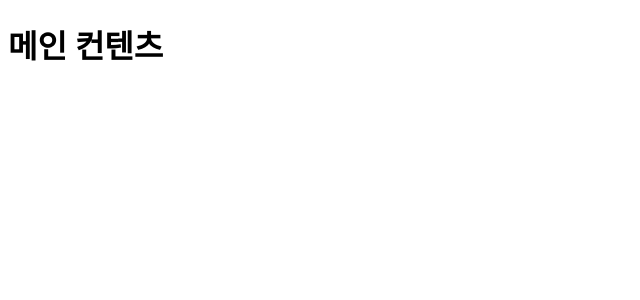
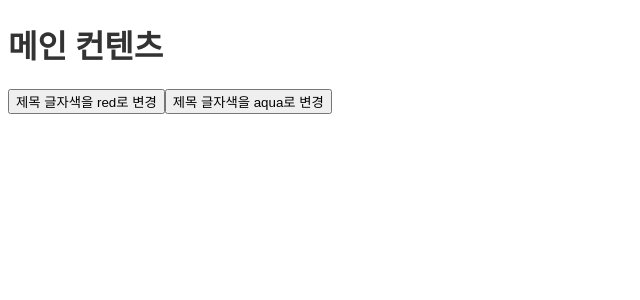
Before and after one commit to minechoo/React, a React (Create React App) app: page / in a window 1280 px wide. Shown: the top 300 px of the page, without its empty margins (0-640 px from the left). Built offline with nearby package versions, Linux system fonts and the light colour scheme.

Commit message:
제목복 컬러변경

```diff
--- a/src/App.js
+++ b/src/App.js
@@ -9,22 +9,27 @@ function App() {
 	//State: 컴포넌트 내부에서 특정정보값을 담아줌 - 해당 값이 바뀌면 컴포넌트 함수를 강제 재호출하면서 새로운 화면으로 갱신
 
 	//useState 는 배열값을 리턴[인수로 전달한 값을 state에 담아서 첫번째값, 해당 state 를 변경할 수 있는 전용함수]
-	const [isPop, setIsPop] = useState(false);
+	const [IsPop, setIsPop] = useState(false);
 	console.log(useState(false));
+
+	const [Color, setColor] = useState('#333');
 
 	return (
 		<>
 			<main className='wrap'>
 				<h1
+					style={{ color: Color }}
 					onClick={() => {
 						setIsPop(true);
 					}}
 				>
 					메인 컨텐츠
 				</h1>
+				<button onClick={() => setColor('red')}>제목 글자색을 red로 변경</button>
+				<button onClick={() => setColor('aqua')}>제목 글자색을 aqua로 변경</button>
 			</main>
-			{/* {isPop ? <Popup /> : null} */}
-			{isPop && <Popup />}
+			{/* {IsPop ? <Popup /> : null} */}
+			{IsPop && <Popup />}
 		</>
 	);
 }
```
